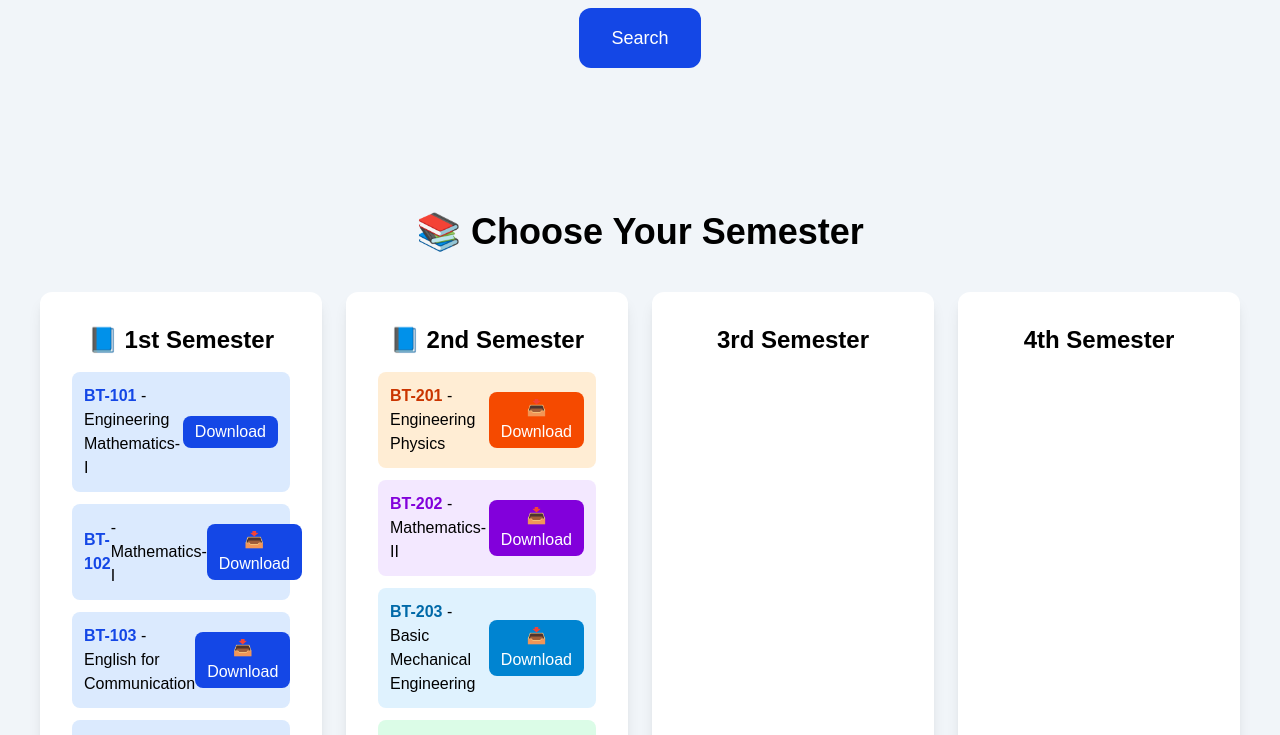
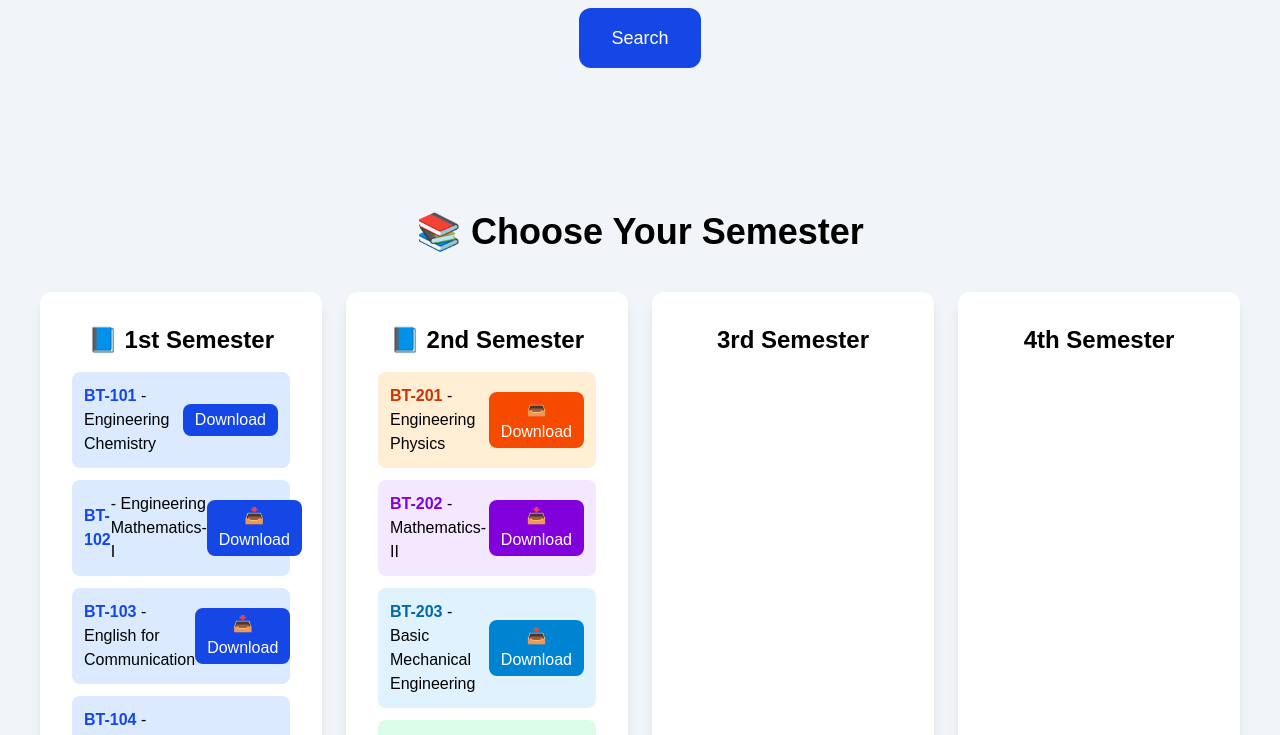
Before and after one commit to aman958980-alt/rgpv-notes-hub, a Next.js app: page / in a window 1280 px wide. Shown: the part 398-1133 px from the top of the page. Built offline with nearby package versions, Linux system fonts and the light colour scheme.

Commit message:
Corrected BT101 and BT102 subject names

```diff
--- a/app/page.tsx
+++ b/app/page.tsx
@@ -11,13 +11,18 @@ const router = useRouter();
 const handleSearch = () => {
   const q = search.toLowerCase().trim();
 
-  if (q.includes("bt101") || q.includes("chemistry"))
+  if (
+  q.includes("bt101") ||
+  q.includes("chemistry") ||
+  q.includes("engineering chemistry")
+)
   router.push("/bt101");
 
 else if (
   q.includes("bt102") ||
   q.includes("math") ||
-    q.includes("mathematics")
+  q.includes("mathematics") ||
+  q.includes("engineering mathematics")
 )
   router.push("/bt102");
 
@@ -72,8 +77,8 @@ const handleSearch = () => {
   else alert("Subject not found!");
 };
 const subjects = [
-  { name: "BT-101 Engineering Mathematics-I", path: "/bt101" },
-  { name: "BT-102 Mathematics-I", path: "/bt102" },
+  { name: "BT-101 Engineering Chemistry", path: "/bt101" },
+  { name: "BT-102 Engineering Mathematics-I", path: "/bt102" },
   { name: "BT-103 English for Communication", path: "/bt103" },
   { name: "BT-104 Basic Electrical & Electronics Engineering", path: "/bt104" },
   { name: "BT-105 Engineering Graphics", path: "/bt105" },
@@ -185,8 +190,8 @@ const filteredSubjects = subjects.filter((subject) =>
   <strong className="text-blue-700 hover:underline cursor-pointer">
     BT-101
   </strong>
-  </Link>
-  {" "} - Engineering Mathematics-I
+</Link>{" "}
+- Engineering Chemistry
 </span>
   <button className="bg-blue-700 text-white px-3 py-1 rounded-lg hover:bg-blue-800">
     Download
@@ -201,7 +206,7 @@ const filteredSubjects = subjects.filter((subject) =>
     BT-102
   </strong>
 </Link>{" "}
-- Mathematics-I
+- Engineering Mathematics-I
 
   <button className="bg-blue-700 text-white px-3 py-1 rounded-lg hover:bg-blue-800">
     📥 Download
```
Also changed, not shown: 1 other file (tests, documents, lock files or other folders). Lines whose indentation alone changed are shown as unchanged.
